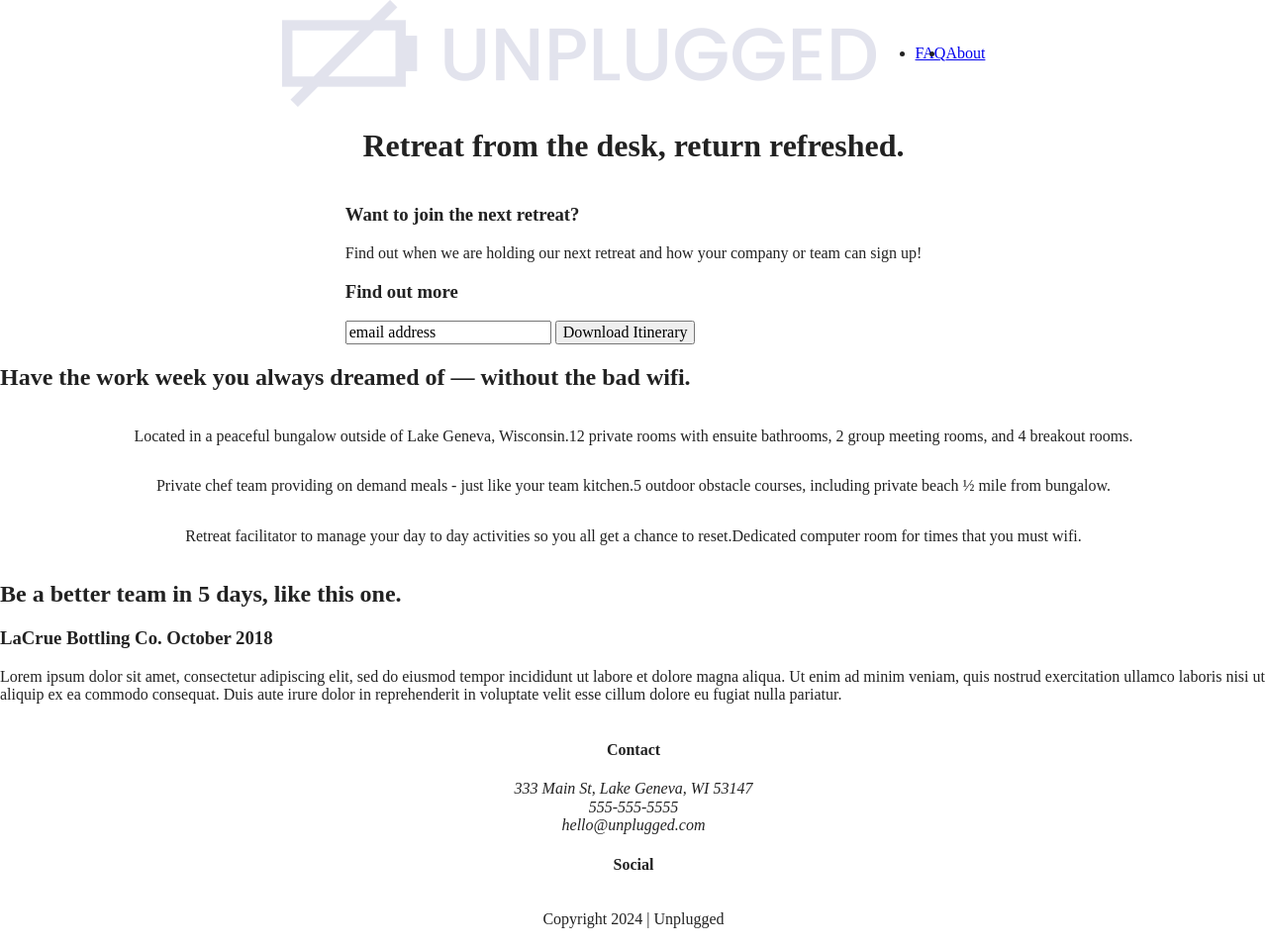
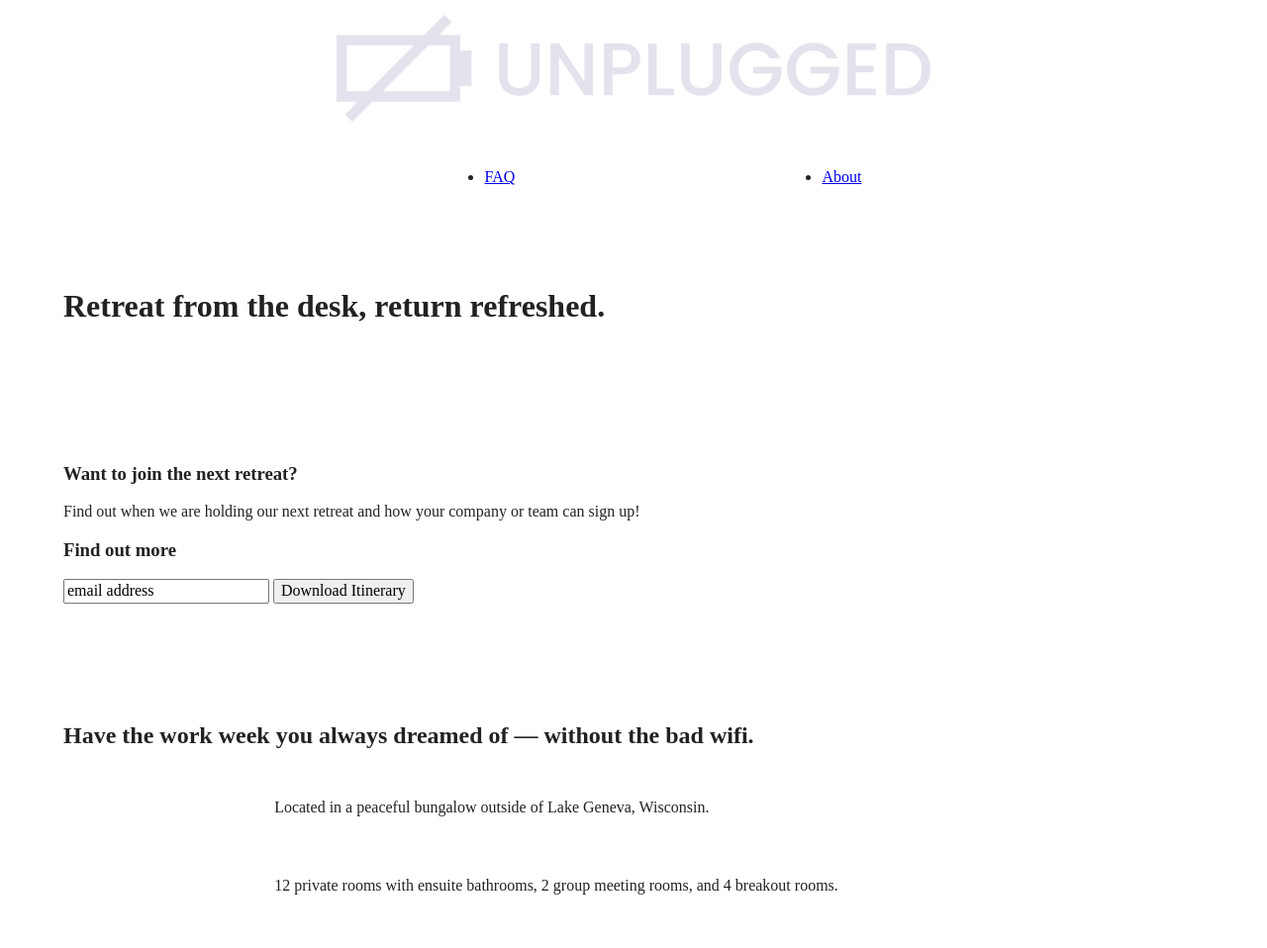
Before and after one commit to JamAli-W/unplugged, a website built with Parcel: page index.html in a window 1280 px wide. Shown: the top 958 px of the page at 99% size. Built offline with nearby package versions, Linux system fonts and the light colour scheme; files whose address does not match are found by name.

Commit message:
Added margins and padding to css

```diff
--- a/css/main.css
+++ b/css/main.css
@@ -92,21 +92,39 @@ header,
 footer {
 
 }
+
+.content-wrapper {
+  width: 90%;
+  margin: 50px 0;
+}
 /** HEADER STYLES**/
 header {
   display: flex;
   justify-content: center;
+  padding: 15px 0;
 }
 header .content-wrapper {
   display: flex;
   justify-content: center;
   align-items: center;
   flex-flow: row wrap;
+  margin: 0;
+}
+
+.header-divider {
+  width: 100%;
+  height: 1px;
+  margin: 10px 0 20px 0;
+}
+
+header nav {
+  width: 60%;
 }
 
 header nav ul {
   display: flex;
   justify-content: space-around;
+  width: 100%;
 }
 
 footer {
@@ -115,6 +133,19 @@ footer {
   align-items: center;
   text-align: center;
 }
+
+footer p {
+  margin: 0;
+}
+
+footer .content-wrapper{
+  width: 55%;
+}
+
+footer .contact {
+margin-bottom: 50px
+}
+
 
 footer .social-icons {
   display: flex;
@@ -126,6 +157,10 @@ footer .social-icons p {
   display: flex;
   justify-content: center;
   align-items: center;
+}
+
+footer .copyright {
+  margin: 20px 0;
 }
 
 /**------------- Mobile Styles - Homepage -----------**/
@@ -144,6 +179,15 @@ aside {
   justify-content: center;
 }
 
+features h2 {
+  margin-bottom: 60px;
+}
+
+.features article {
+  width: 63%;
+  margin: 30px 0;
+}
+
 .features .features-items {
   display: flex;
   justify-content: center;
@@ -151,9 +195,21 @@ aside {
   flex-flow: row wrap;
 }
 
+.features p {
+  margin: 0;
+}
+
 .reviews {
   display: flex;
   justify-content: center;
+}
+
+.reviews h2 {
+
+}
+
+.reviews h3 {
+  width: 55%;
 }
 
 /**-------------ABOUT PAGE--------------**/
@@ -167,6 +223,9 @@ aside {
   justify-content: center;
 }
 
+.contact-content p {
+  margin: 0;
+}
 
 /**-------------FAQ PAGE--------------**/
 .faq {
@@ -179,12 +238,20 @@ aside {
   justify-content: center;
   align-items: flex-start;
   flex-flow: row wrap;
+  margin: 50px 0 0 0;
+}
+
+.faq h2 {
+  margin: 40px;
+}
+
+.faq-content {
+  margin-bottom: 50px;
 }
 
 /** FOOTER STYLES**/
-footer .content-wrapper{
 
-}
+
 
 /* ==========================================================================
    Helper classes
--- a/index.html
+++ b/index.html
@@ -28,7 +28,7 @@
 <header>
     <div class="content-wrapper">
       <a href="#"><img src="img/unpluggedlogo.png" alt="unplugged logo"></a>
-      <div class="header-divider">
+      <div class="header-divider"></div>
       <nav>
         <ul>
           <li><a href="faq/index.html">FAQ</a></li>
@@ -37,19 +37,23 @@
       </nav>
     </div>
 </header>
+
 <main>
+
   <section class="hero-section">
     <div class="content-wrapper">
       <!--HERO IMAGE NEEDED-->
       <h1>Retreat from the desk, return refreshed.</h1>
     </div>
   </section>
+
   <aside>
     <div class="content-wrapper">
       <div class="form-description">
         <h3>Want to join the next retreat?</h3>
         <p>Find out when we are holding our next retreat and how your company or team can sign up!</p>
       </div>
+
       <div class="form">
         <h3>Find out more</h3>
         <input type="text" name="name" value="email address">
@@ -57,30 +61,38 @@
       </div>
     </div>
   </aside>
+
   <section class="features">
     <div class="content-wrapper">
+
       <h2>Have the work week you always dreamed of — without the bad wifi.</h2>
+
       <div class="features-items">
         <article>
           <p class="fontaswesome-icons"></p>
           <p class="features-item-description">Located in a peaceful bungalow outside of Lake Geneva, Wisconsin.</p>
         </article>
+
         <article>
           <p class="fontaswesome-icons"></p>
           <p class="features-item-description">12 private rooms with ensuite bathrooms, 2 group meeting rooms, and 4 breakout rooms.</p>
         </article>
+
         <article>
           <p class="fontaswesome-icons"></p>
           <p class="features-item-description">Private chef team providing on demand meals - just like your team kitchen.</p>
         </article>
+
         <article>
           <p class="fontaswesome-icons"></p>
           <p class="features-item-description">5 outdoor obstacle courses, including private beach ½ mile from bungalow.</p>
         </article>
+
         <article>
           <p class="fontaswesome-icons"></p>
           <p class="features-item-description">Retreat facilitator to manage your day to day activities so you all get a chance to reset.</p>
         </article>
+
         <article>
           <p class="fontaswesome-icons"></p>
           <p class="features-item-description">Dedicated computer room for times that you must wifi.</p>
@@ -88,16 +100,20 @@
       </div>
   </div>
   </section>
+
   <section class="reviews">
     <div class="content-wrapper">
       <h2>Be a better team in 5 days, like this one.</h2>
+
       <article>
         <h3>LaCrue Bottling Co. October 2018</h3>
         <p>Lorem ipsum dolor sit amet, consectetur adipiscing elit, sed do eiusmod tempor incididunt ut labore et dolore magna aliqua. Ut enim ad minim veniam, quis nostrud exercitation ullamco laboris nisi ut aliquip ex ea commodo consequat. Duis aute irure dolor in reprehenderit in voluptate velit esse cillum dolore eu fugiat nulla pariatur.</p>
       </article>
     </div>
   </section>
+
 </main> <!-- main wrapper -->
+
 <footer>
   <div class="content-wrapper">
     <div class="footer-content">
@@ -106,6 +122,7 @@
         <address>333 Main St, Lake Geneva, WI 53147<br>555-555-5555<br>hello@unplugged.com
         </address>
       </div>
+
       <div class="social">
         <h4>Social</h4>
         <div class="social-icons"></div>
@@ -114,12 +131,14 @@
           <p><a href="https://www.iconfinder.com/icons/5296765/camera_instagram_instagram_logo_icon" target="_blank" rel="noopener"></a></p>
       </div>
     </div>
+
     <div class="copyright">
       <p>Copyright 2024 | Unplugged</p>
     </div>
   </div>
 </footer>
-  <script src="js/vendor/modernizr-3.11.2.min.js"></script>
+
+<script src="js/vendor/modernizr-3.11.2.min.js"></script>
   <script src="js/plugins.js"></script>
   <script src="js/main.js"></script>
 
```
